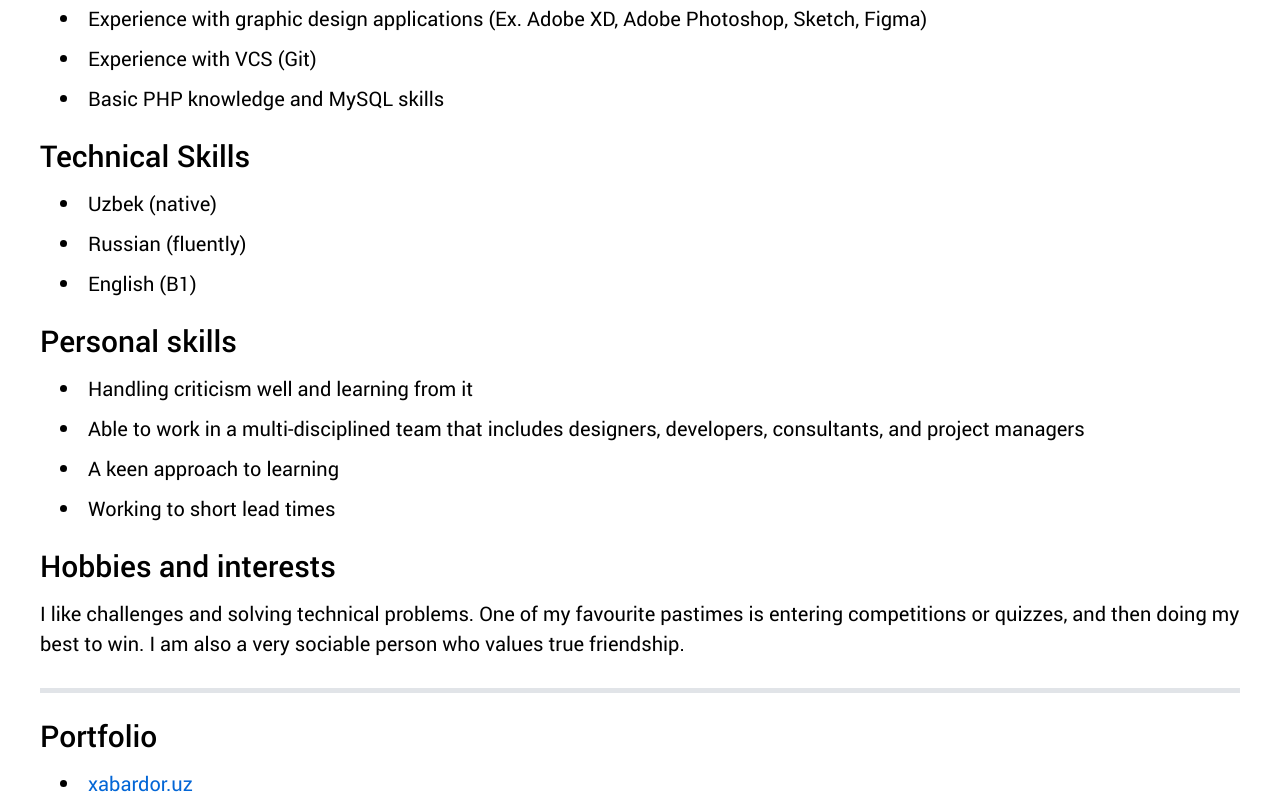
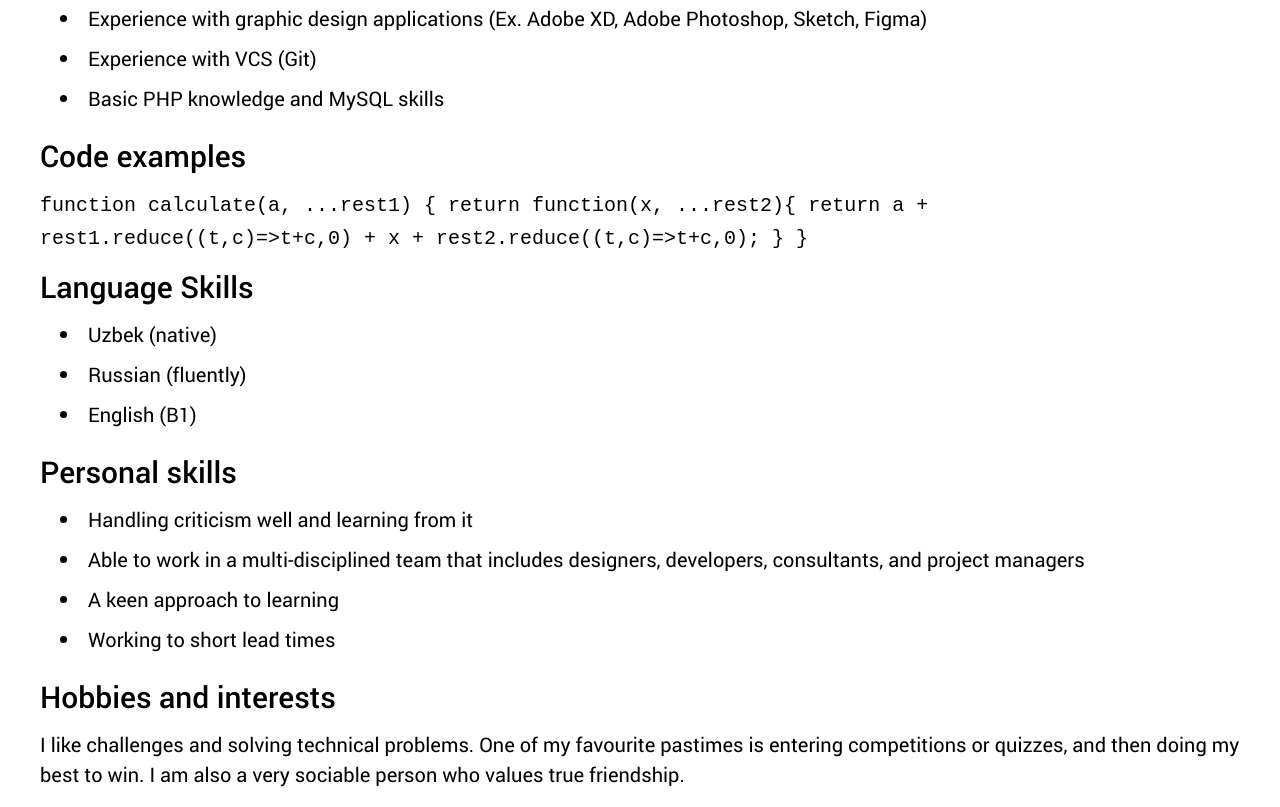
Before and after one commit to sarvar/rsschool-cv_1, a plain HTML site: page index.html in a window 1280 px wide. Shown: the part 1390-2197 px from the top of the page. Drawn offline with Linux system fonts and the light colour scheme.

Commit message:
feat: add code examples

```diff
--- a/index.html
+++ b/index.html
@@ -130,7 +130,16 @@
           <li>Experience with VCS (Git)</li>
           <li>Basic PHP knowledge and MySQL skills</li>
         </ul>
-        <h2 class="title">Technical Skills</h2>
+        <h2 class="title">Code examples</h2>
+        <p>
+          <code>
+            function calculate(a, ...rest1) { return function(x, ...rest2){
+            return a + rest1.reduce((t,c)=>t+c,0) + x +
+            rest2.reduce((t,c)=>t+c,0); } }
+          </code>
+        </p>
+
+        <h2 class="title">Language Skills</h2>
         <ul class="lang">
           <li>Uzbek (native)</li>
           <li>Russian (fluently)</li>
@@ -353,7 +362,7 @@
           My GitHub
         </a>
       </div>
-      <div class="footer__item">2021</div>
+      <div class="footer__item">2022</div>
     </footer>
   </body>
 </html>
```
